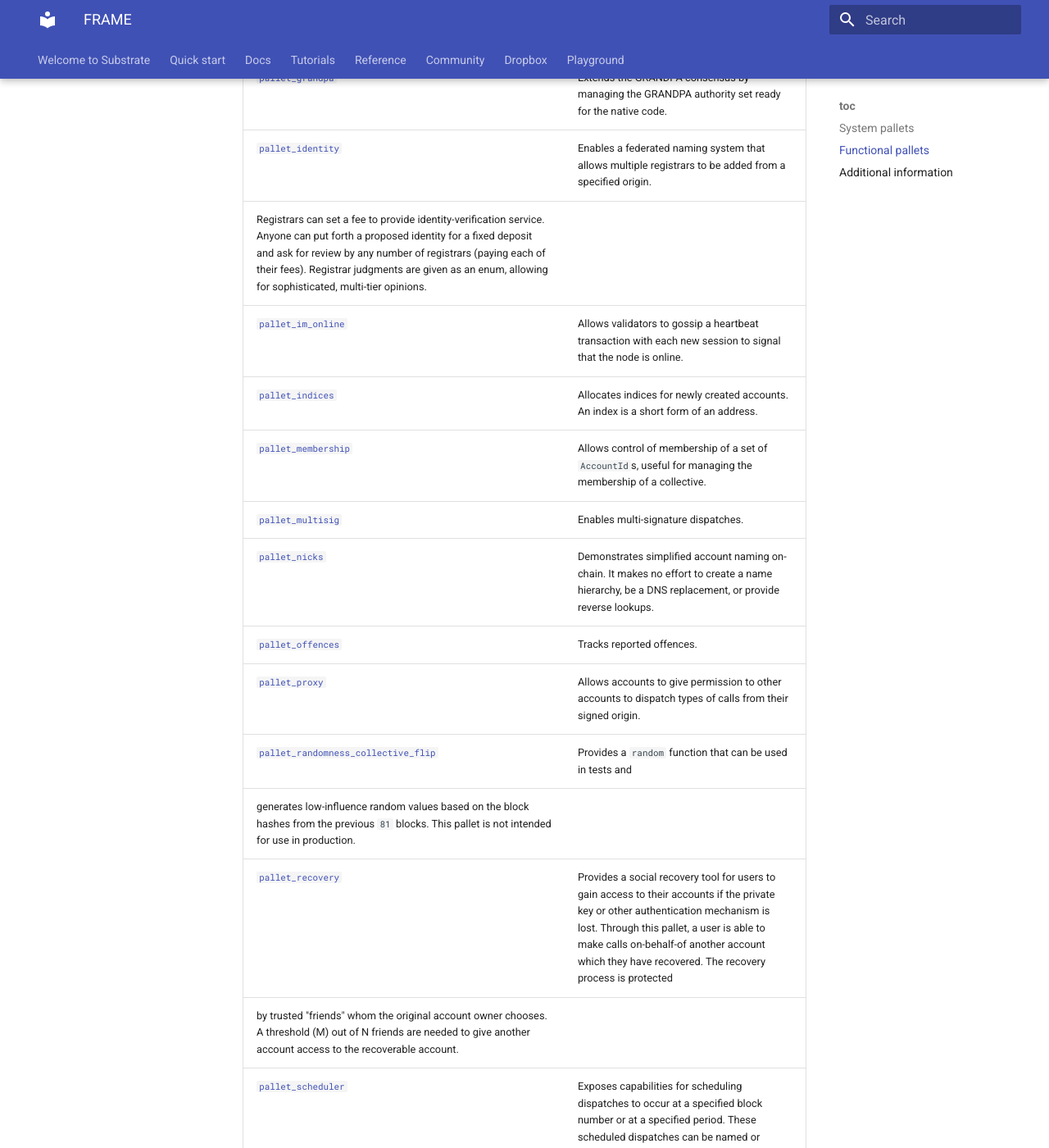
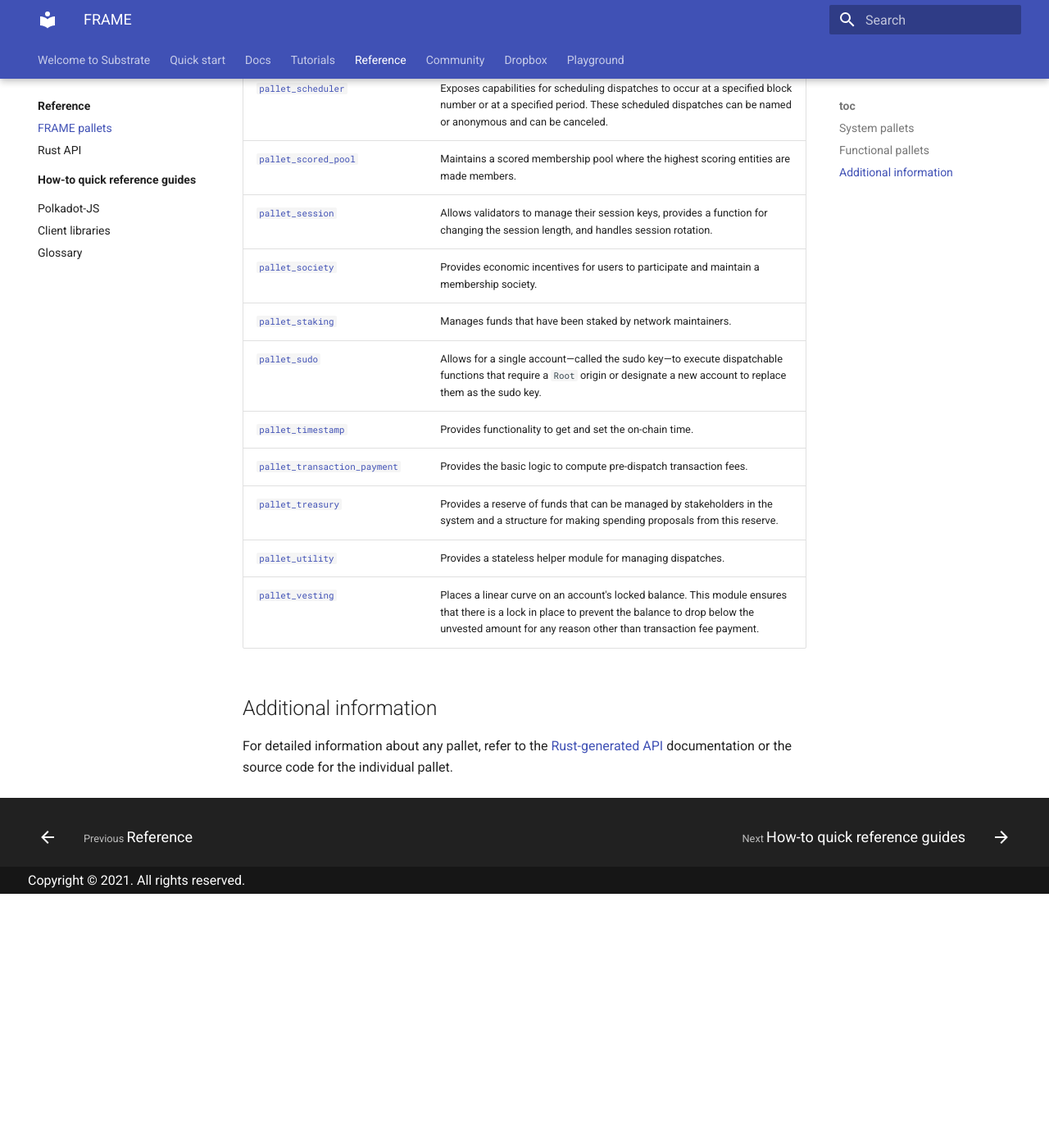
Before and after one commit to polkadot-developers/docs-sandbox, an MkDocs documentation site: the page built from source/docs/reference/frame-pallets.md, in a window 1280 px wide and 1400 px high, scrolled down 2633 px. Shown: the whole window at 82% size. Built offline with MkDocs 1.6.1 and Material for MkDocs 9.7.7, drawn with Linux system fonts in a browser that asks for light colours; after the commit the page ends 3723 px from its top, so only the background shows below that; some of the changed text lies outside the part shown.

Commit message:
Add Frame pallet reference to mkdocs and reference

```diff
--- a/source/docs/reference/frame-pallets.md
+++ b/source/docs/reference/frame-pallets.md
@@ -7,7 +7,7 @@
 
 The FRAME development environment provides modules—called pallets—and support libraries that you can use, modify, and extend to build the runtime logic to suite the needs of your blockchain.
 
-<<TODO-Compare against Rust doc>>
+<!--TODO-Compare against Rust doc-->
 
 This section provides an overview of the predefined pallets and links to the Rust API reference documentation, where you can find details about each pallet's interfaces.
 
@@ -15,13 +15,11 @@
 
 The FRAME system pallets are integral to the Substrate runtime and provide core functionality that all other pallets depend on.
 
-| System pallet name   | What it's for
-| -------------------- | ------------------------------------
-| [`frame_executive`](/rustdocs/latest/frame_executive/index.html) | Orchestrates incoming function calls by sending them to the appropriate pallets in the runtime.
-|[`frame_support`](/rustdocs/latest/frame_support/index.html) | Provides Rust
-macros, types, traits, and modules that generate boilerplate code for the pallet
-structure when compiled.
-|[`frame_system`](/rustdocs/latest/frame_system/index.html) | Defines low-level types for Substrate primitives, storage items, and core functions for the blockchain. All other pallets depend on the `frame_system` crate.
+|<div style="width:125px;">System pallet name </div>  | What it's for
+|: -------------------- |: ------------------------------------
+| [`frame_executive`](https://paritytech.github.io/substrate/master/frame_executive/index.html) | Orchestrates incoming function calls by sending them to the appropriate pallets in the runtime.
+|[`frame_support`](https://paritytech.github.io/substrate/master/frame_support/index.html) | Provides Rust macros, types, traits, and modules that generate boilerplate code for the pallet structure when compiled.
+|[`frame_system`](https://paritytech.github.io/substrate/master/frame_system/index.html) | Defines low-level types for Substrate primitives, storage items, and core functions for the blockchain. All other pallets depend on the `frame_system` crate.
 
 ## Functional pallets
 
@@ -30,16 +28,10 @@
 
 | Prebuilt pallet name | What it's for
 | -------------------- | ------------------------------------
-| [`frame_executive`](/rustdocs/latest/frame_executive/index.html) | Orchestrates incoming function calls by sending them to the appropriate pallets in the runtime.
-|[`frame_support`](/rustdocs/latest/frame_support/index.html) | Provides Rust
-macros, types, traits, and modules that generate boilerplate code for the pallet
-structure when compiled.
-|[`frame_system`](/rustdocs/latest/frame_system/index.html) | Defines low-level types for Substrate primitives, storage items, and core functions for the blockchain. All other pallets depend on the `frame_system` crate.
 | [`pallet_assets`](/rustdocs/latest/pallet_assets/index.html) | Provides simple and secure methods for dealing with fungible assets.
 | [`pallet_atomic_swap`](/rustdocs/latest/pallet_atomic_swap/index.html) | Enables sending funds from an origin to a target. A proof is used to allow the target to claim the swap. If the swap is not claimed within a specified duration of time, the sender may cancel it.
-| [pallet_aura](/rustdocs/latest/pallet_aura/index.html) | Extends the authority round (Aura) consensus model by managing offline reporting.
-| [`pallet_authority_discovery`](/rustdocs/latest/pallet_authority_discovery/index.html) |
-Retrieves the current set of authorities, learns its own authority ID, and signs and verifies messages to and from other authorities.
+| [`pallet_aura`](/rustdocs/latest/pallet_aura/index.html) | Extends the authority round (Aura) consensus model by managing offline reporting.
+| [`pallet_authority_discovery`](/rustdocs/latest/pallet_authority_discovery/index.html) | Retrieves the current set of authorities, learns its own authority ID, and signs and verifies messages to and from other authorities.
 | [`pallet_authorship`](/rustdocs/latest/pallet_authorship/index.html) | Tracks the current author of the block and recent uncles.
 | [`pallet_babe`](/rustdocs/latest/pallet_babe/index.html) | Extends BABE consensus by |collecting on-chain randomness from VRF outputs and managing epoch transitions.
 | [pallet_balances](/rustdocs/latest/pallet_balances/index.html) | Provides functionality for handling accounts and balances.
@@ -52,8 +44,7 @@
 | [`pallet_example`](/rustdocs/latest/pallet_example/index.html) | Demonstrates concepts, APIs, and structures that are applicable for most pallets.
 | [pallet_example_offchain_worker](/rustdocs/latest/pallet_example_offchain_worker/index.html) | Demonstrates concepts, APIs, and structures that are applicable for most offchain workers.
 | [`pallet_grandpa`](/rustdocs/latest/pallet_grandpa/index.html) | Extends the GRANDPA consensus by managing the GRANDPA authority set ready for the native code.
-| [`pallet_identity`](/rustdocs/latest/pallet_identity/index.html) | Enables a federated naming system that allows multiple registrars to be added from a specified origin.
-Registrars can set a fee to provide identity-verification service. Anyone can put forth a proposed identity for a fixed deposit and ask for review by any number of registrars (paying each of their fees). Registrar judgments are given as an enum, allowing for sophisticated, multi-tier opinions.
+| [`pallet_identity`](/rustdocs/latest/pallet_identity/index.html) | Enables a federated naming system that allows multiple registrars to be added from a specified origin. Registrars can set a fee to provide identity-verification service.
 | [`pallet_im_online`](/rustdocs/latest/pallet_im_online/index.html) | Allows validators to gossip a heartbeat transaction with each new session to signal that the node is online.
 | [`pallet_indices`](/rustdocs/latest/pallet_indices/index.html) | Allocates indices for newly created accounts. An index is a short form of an address.
 | [`pallet_membership`](/rustdocs/latest/pallet_membership/index.html) | Allows control of membership of a set of `AccountId`s, useful for managing the membership of a collective.
@@ -61,10 +52,8 @@
 | [`pallet_nicks`](/rustdocs/latest/pallet_nicks/index.html) | Demonstrates simplified account naming on-chain. It makes no effort to create a name hierarchy, be a DNS replacement, or provide reverse lookups.
 | [`pallet_offences`](/rustdocs/latest/pallet_offences/index.html) | Tracks reported offences.
 | [`pallet_proxy`](/rustdocs/latest/pallet_proxy/index.html)| Allows accounts to give permission to other accounts to dispatch types of calls from their signed origin.
-| [`pallet_randomness_collective_flip`](/rustdocs/latest/pallet_randomness_collective_flip/index.html) | Provides a `random` function that can be used in tests and
-generates low-influence random values based on the block hashes from the previous `81` blocks. This pallet is not intended for use in production.
-| [`pallet_recovery`](/rustdocs/latest/pallet_recovery/index.html) | Provides a social recovery tool for users to gain access to their accounts if the private key or other authentication mechanism is lost. Through this pallet, a user is able to make calls on-behalf-of another account which they have recovered. The recovery process is protected
-by trusted "friends" whom the original account owner chooses. A threshold (M) out of N friends are needed to give another account access to the recoverable account.
+| [`pallet_randomness_collective_flip`](/rustdocs/latest/pallet_randomness_collective_flip/index.html) | Provides a `random` function that can be used in tests and generates low-influence random values based on the block hashes from the previous `81` blocks. This pallet is not intended for use in production.
+| [`pallet_recovery`](/rustdocs/latest/pallet_recovery/index.html) | Provides a social recovery tool for users to gain access to their accounts if their private key or other authentication mechanism is lost. This pallet enables an account owner to identify trusted parties who can act on the owner's behalf to recover access to an account.
 | [`pallet_scheduler`](/rustdocs/latest/pallet_scheduler/index.html) | Exposes capabilities for scheduling dispatches to occur at a specified block number or at a specified period. These scheduled dispatches can be named or anonymous and can be canceled.
 | [`pallet_scored_pool`](/rustdocs/latest/pallet_scored_pool/index.html)| Maintains a scored membership pool where the highest scoring entities are made members.
 | [`pallet_session`](/rustdocs/latest/pallet_session/index.html) | Allows validators to manage their session keys, provides a function for changing the session length, and handles session rotation.
@@ -79,4 +68,4 @@
 
 ## Additional information
 
-For detailed information about any pallet, refer to the Rust-generated documentation or the source code for the individual pallet.
+For detailed information about any pallet, refer to the [Rust-generated API](https://docs.substrate.io/rustdocs/) documentation or the source code for the individual pallet.
--- a/source/mkdocs.yml
+++ b/source/mkdocs.yml
@@ -70,7 +70,8 @@
         #- 'Connect a Substrate blockchain to Ethereum': 'tutorials/connect-to-evm.md'
    - 'Reference':
         - 'reference/index.md'
-        - 'Rust crates': 'https://docs.substrate.io/rustdocs/"target="_blank'
+        - 'FRAME pallets': 'reference/frame-pallets.md'
+        - 'Rust API': 'https://docs.substrate.io/rustdocs/"target="_blank'
         - 'How-to quick reference guides':
              - 'reference/how-to-guides/index.md'
         - 'Polkadot-JS': 'reference/polkadot-js.md'
```
